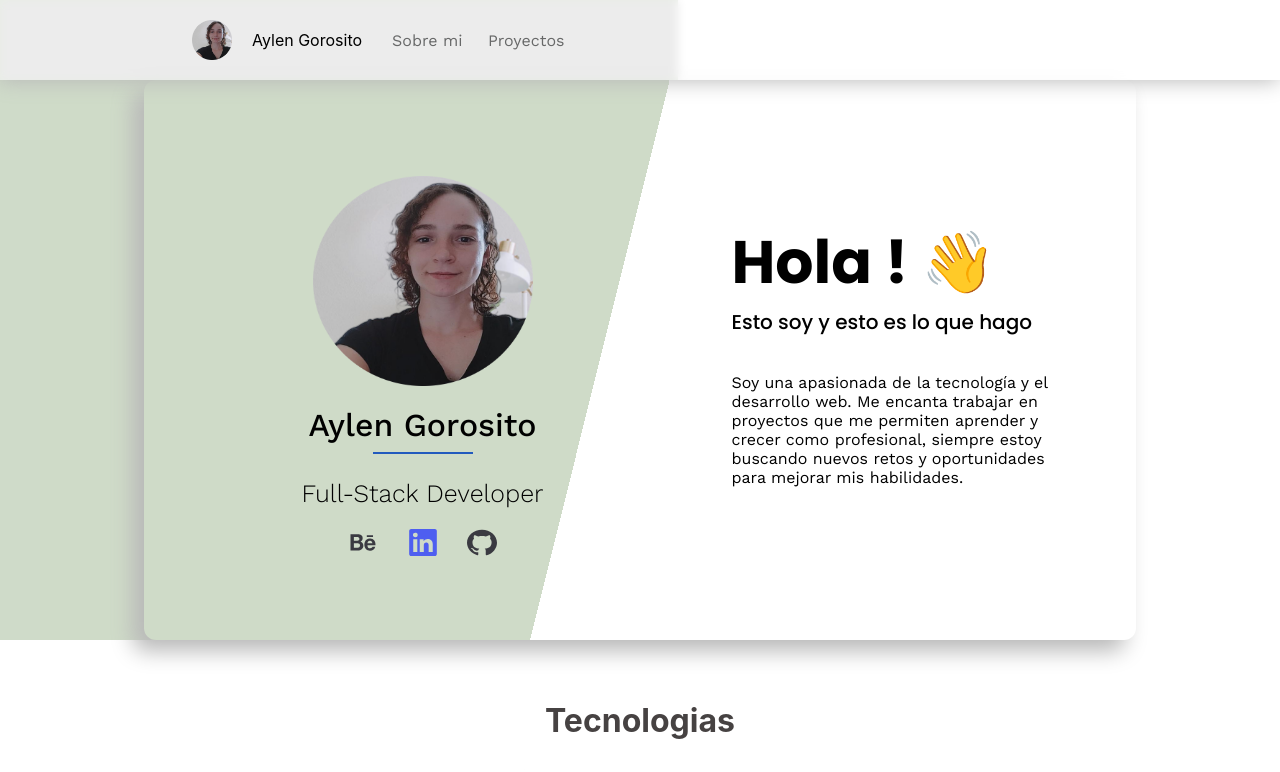
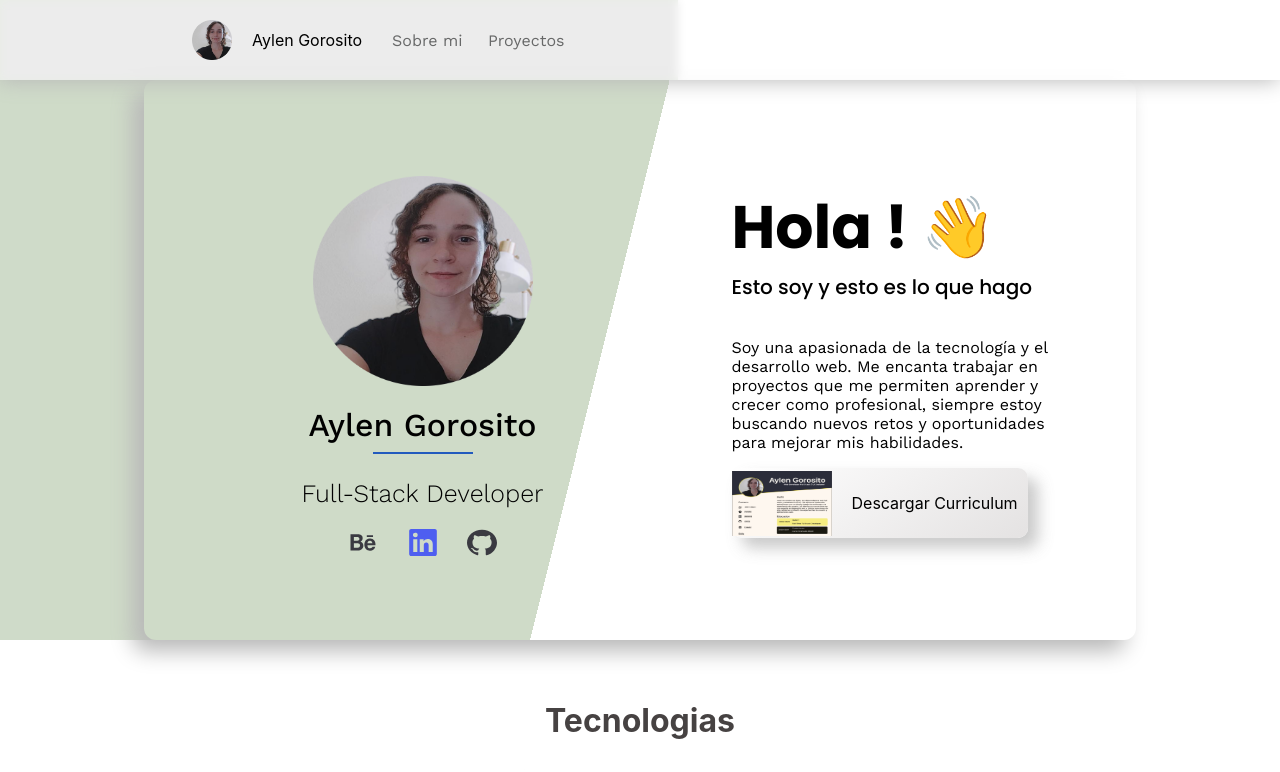
Before and after one commit to AylenGorosito313/portfolio, a React (Vite) app: page / in a window 1280 px wide. Shown: the top 772 px of the page. Built offline with nearby package versions, Linux system fonts and the light colour scheme.

Commit message:
link descarga

```diff
--- /dev/null
+++ b/src/components/Cards/CV.jsx
@@ -0,0 +1,19 @@
+import React from 'react'
+import style from "./Cv.module.css"
+import cv_img from "./cvvv.png"
+import cv_pdf from "./CV_Aylen_Gorosito.pdf"
+export default function CV() {
+  return (
+    <>  <a href={cv_pdf} className={style.a} download="Curriculun_AylenGorosito.pdf">
+     <div className={style.container}>
+        <img className={style.img} src={cv_img } alt='curriculum' />
+
+
+       <p className={style.text}>Descargar Curriculum </p>
+
+
+    </div> </a>
+    </>
+
+  )
+}
--- /dev/null
+++ b/src/components/Cards/Cv.module.css
@@ -0,0 +1,31 @@
+.img {
+    height: 65px;
+    width: 100px;
+}
+.a{
+
+    text-decoration: none;
+    color: #000;
+}
+.container{
+    display: flex;
+    max-height: 70px;
+   cursor: pointer;
+    align-items: center;
+    /* max-width: 300px; */
+    gap: 10px;
+    border-radius: 10px;
+    background: linear-gradient(145deg, #ffffff, #e4e2e2);
+    box-shadow:  10px 10px 15px #bebebece,
+                 -10px -10px 10px #ffffff;
+}
+
+.container:active{
+    scale: 0.1;
+}
+
+
+.text{
+    padding: 10px;
+    width: auto;
+}
--- a/src/pages/home/Home.jsx
+++ b/src/pages/home/Home.jsx
@@ -7,6 +7,7 @@ import Linkedin from "../../svg/linkedin";
 import Proyects from "../proyects/Proyects";
 import img from "../../assets/img.png";
 import tecnologias from "../../assets/Group 5.png"
+import CV from "../../components/Cards/CV";
 function Home() {
   return (
     <>
@@ -55,6 +56,7 @@ function Home() {
               como profesional, siempre estoy buscando nuevos retos y
               oportunidades para mejorar mis habilidades.
             </p>
+            <CV/>
           </div>
         </div>
       </div>
```
Also changed, not shown: src/components/Cards/cvvv.png (added), 1 other file (tests, documents, lock files or other folders).
